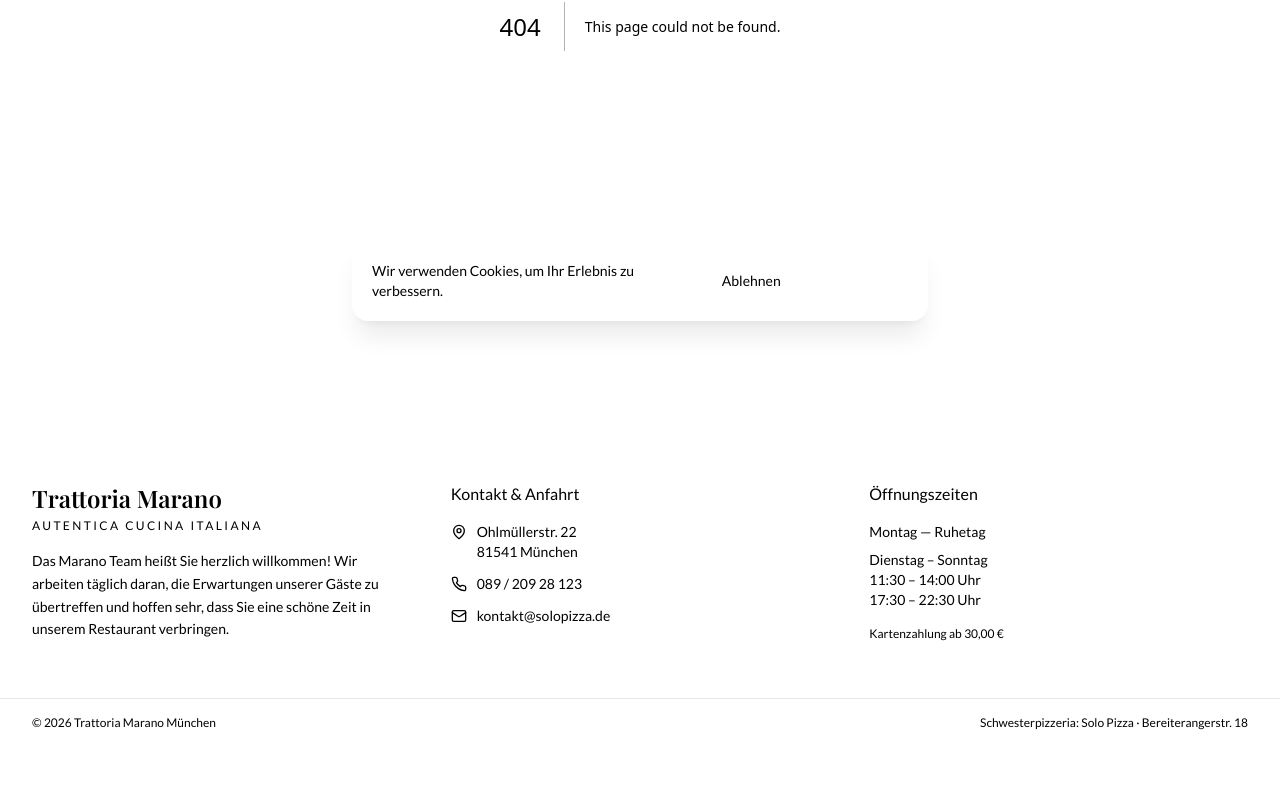
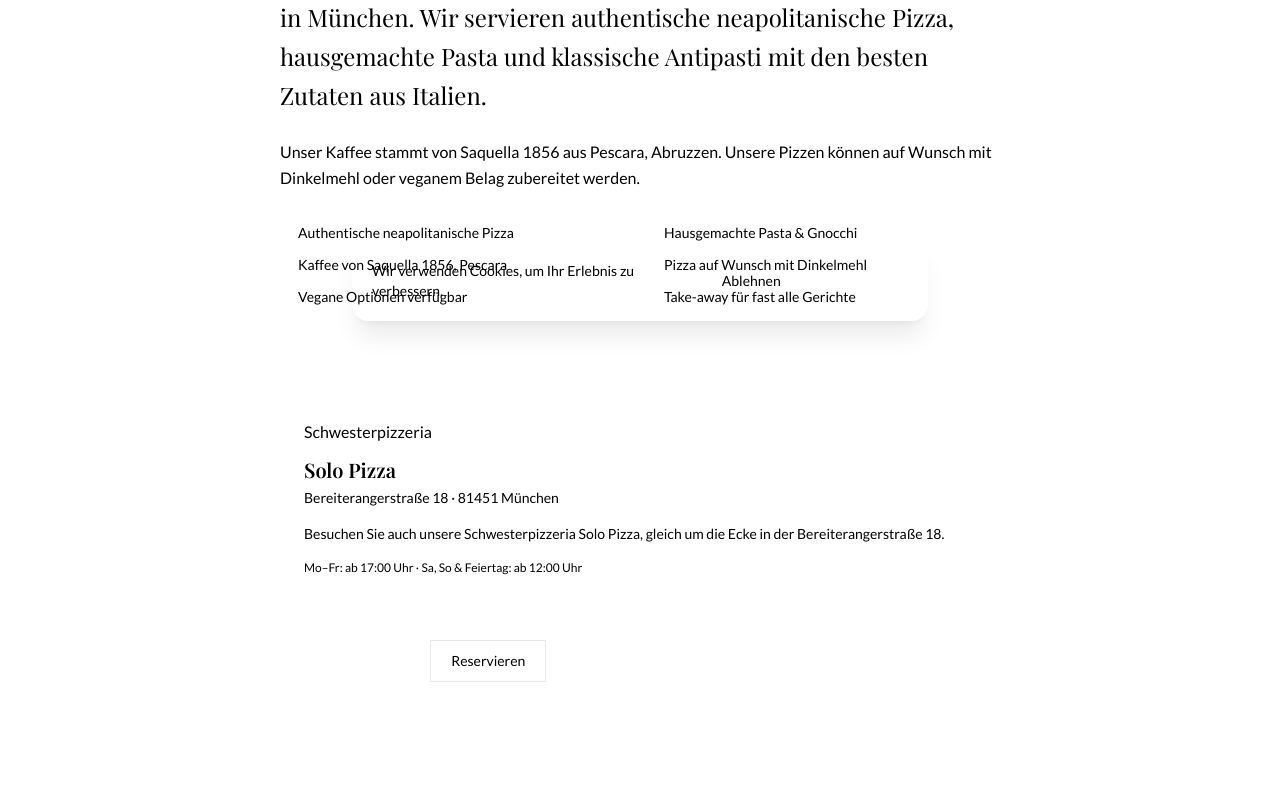
Before and after one commit to kancirtomas-debug/Trattoria_Marano, a Next.js app: page /about in a window 1280 px wide. Before the commit this address had no page. Shown: the part 455-1260 px from the top of the page. Before the commit the page ends 1202 px from the top, so only its background shows below. Built offline with nearby package versions, Linux system fonts and the light colour scheme.

Commit message:
feat: about page with restaurant story and sister restaurant card

```diff
--- /dev/null
+++ b/src/app/about/page.tsx
@@ -0,0 +1,82 @@
+"use client"
+import Link from "next/link"
+import { ArrowRight } from "lucide-react"
+import { useLanguage } from "@/context/LanguageContext"
+import { t } from "@/lib/translations"
+
+const features = {
+  de: [
+    "Authentische neapolitanische Pizza",
+    "Hausgemachte Pasta & Gnocchi",
+    "Kaffee von Saquella 1856, Pescara",
+    "Pizza auf Wunsch mit Dinkelmehl",
+    "Vegane Optionen verfügbar",
+    "Take-away für fast alle Gerichte",
+  ],
+  en: [
+    "Authentic Neapolitan pizza",
+    "Homemade pasta & gnocchi",
+    "Coffee from Saquella 1856, Pescara",
+    "Pizza available with spelt flour on request",
+    "Vegan options available",
+    "Take-away for almost all dishes",
+  ],
+}
+
+export default function AboutPage() {
+  const { lang } = useLanguage()
+  return (
+    <div className="section-warm min-h-screen">
+      <div className="bg-charcoal text-cream py-20 text-center grain">
+        <p className="mono-label-light mb-3">Trattoria Marano</p>
+        <h1 className="font-heading text-display-lg">{t.about.title[lang]}</h1>
+      </div>
+
+      <section className="container-narrow py-20">
+        <div className="w-12 h-px bg-terracotta mb-8" />
+        <p className="font-heading text-2xl text-ink leading-relaxed mb-6">{t.about.p1[lang]}</p>
+        <p className="text-ink-light leading-relaxed mb-8">{t.about.p2[lang]}</p>
+
+        <ul className="grid grid-cols-1 sm:grid-cols-2 gap-3 mb-12">
+          {features[lang].map(f => (
+            <li key={f} className="flex items-center gap-3 text-sm text-ink-light">
+              <span className="w-1.5 h-1.5 rounded-full bg-terracotta shrink-0" />
+              {f}
+            </li>
+          ))}
+        </ul>
+
+        <div className="w-12 h-px bg-terracotta mb-10" />
+
+        <div className="card-warm rounded-2xl p-6">
+          <p className="mono-label mb-3">
+            {lang === "de" ? "Schwesterpizzeria" : "Sister Restaurant"}
+          </p>
+          <p className="font-heading text-xl font-semibold text-ink mb-1">Solo Pizza</p>
+          <p className="text-ink-muted text-sm mb-4">Bereiterangerstraße 18 · 81451 München</p>
+          <p className="text-ink-light text-sm mb-4">{t.about.sister[lang]}</p>
+          <div className="text-xs text-warmgray-400">
+            {lang === "de"
+              ? "Mo–Fr: ab 17:00 Uhr · Sa, So & Feiertag: ab 12:00 Uhr"
+              : "Mon–Fri: from 17:00 · Sat, Sun & Holidays: from 12:00"}
+          </div>
+        </div>
+
+        <div className="mt-10 flex gap-4">
+          <Link
+            href="/menu"
+            className="flex items-center gap-2 px-5 py-2.5 bg-terracotta text-white rounded-pill text-sm font-medium hover:bg-terracotta-dark transition-colors"
+          >
+            {t.nav.menu[lang]} <ArrowRight size={14} />
+          </Link>
+          <Link
+            href="/contact#reservation"
+            className="flex items-center gap-2 px-5 py-2.5 border border-warmgray-300 text-ink rounded-pill text-sm font-medium hover:border-terracotta hover:text-terracotta transition-colors"
+          >
+            {t.nav.reserve[lang]}
+          </Link>
+        </div>
+      </section>
+    </div>
+  )
+}
```
